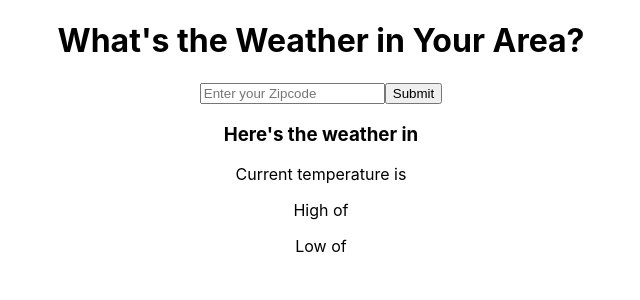
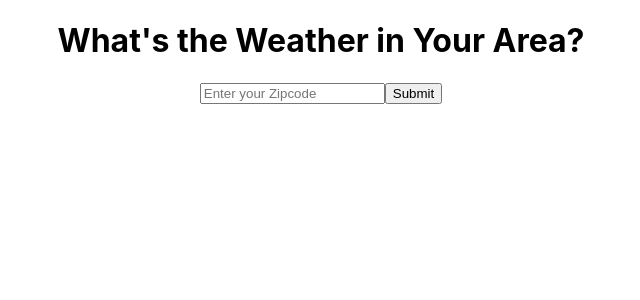
Before and after one commit to amachado93/news-app, a React (Create React App) app: page / in a window 1280 px wide. Shown: the top 300 px of the page, without its empty margins (319-959 px from the left). Built offline with nearby package versions, Linux system fonts and the light colour scheme.

Commit message:
Refactor App.js

```diff
--- a/src/App.js
+++ b/src/App.js
@@ -1,7 +1,5 @@
 import React, { Component } from 'react';
 import './App.css';
-
-//import axios from 'axios';
 
 import { fetchData } from './services/weather';
 
@@ -46,11 +44,13 @@ class App extends Component {
         onChange={this.handleChange}
         onSubmit={this.handleSubmit}
       />
+      {this.state.isActive
+        ? <WeatherCard
+          weatherData={this.state.weatherData}
+          location={this.state.location} />
+        : null
+      }
 
-      <WeatherCard
-        weatherData={this.state.weatherData}
-        location={this.state.location}
-      />
     </div>
   );
   }
```
